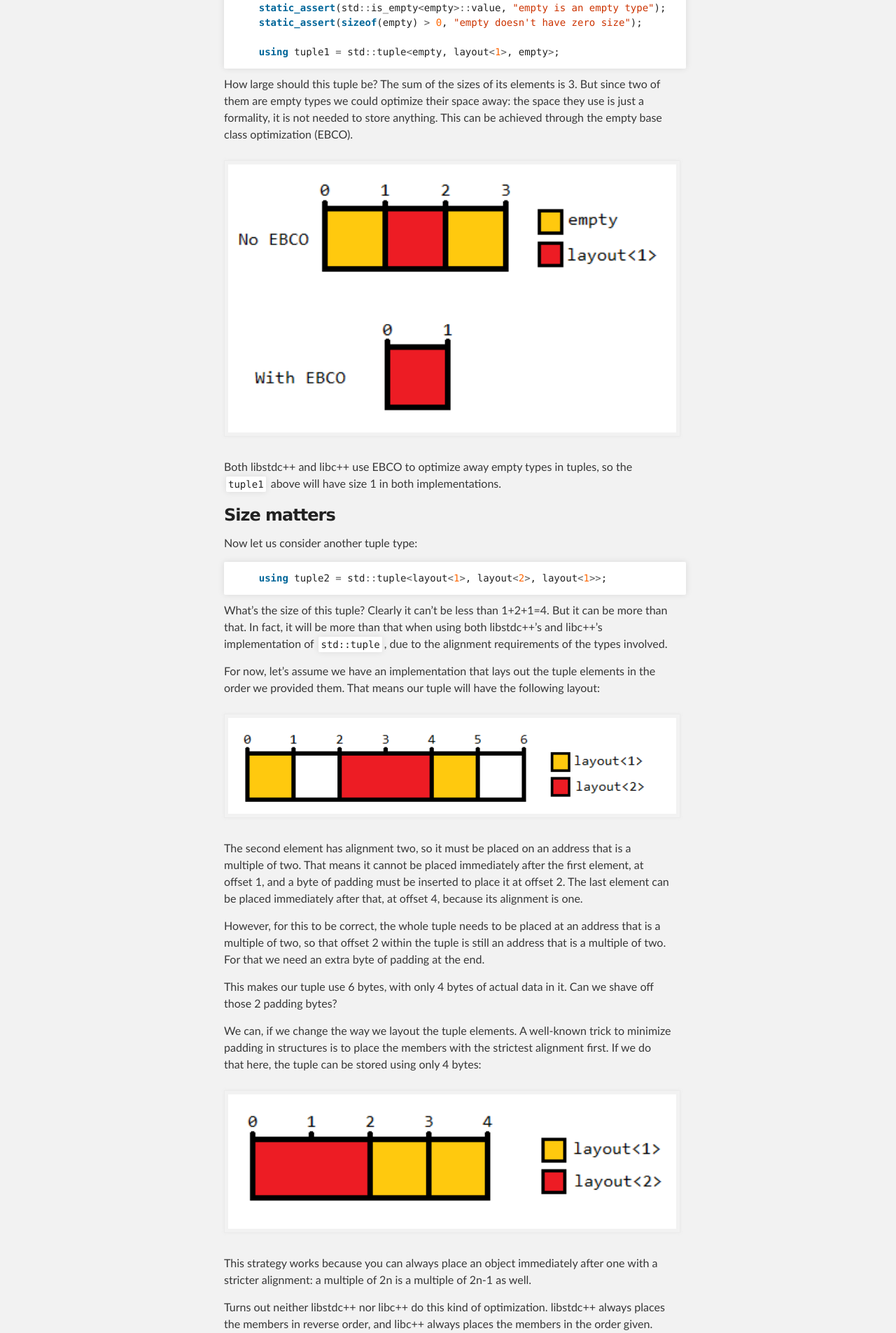
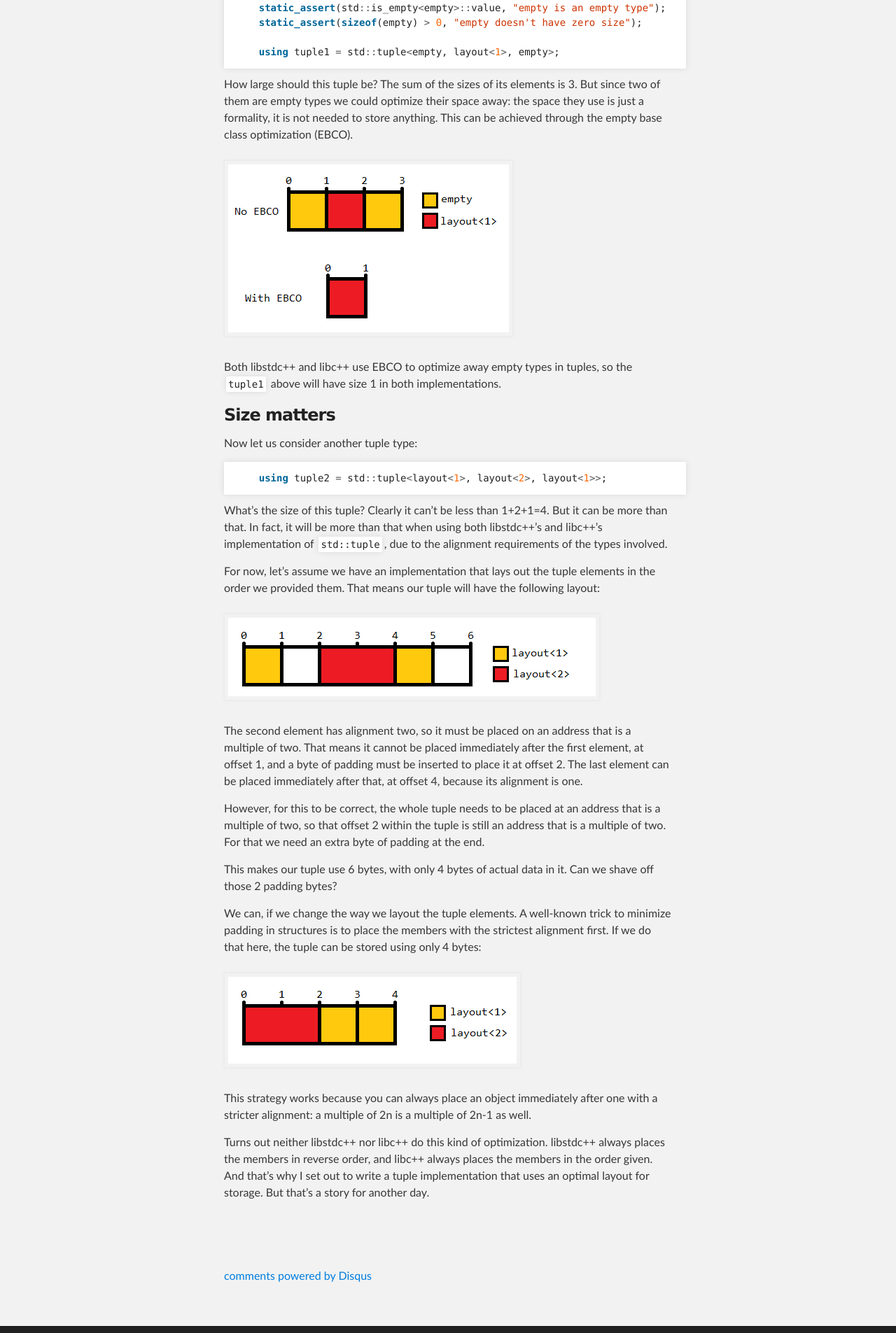
Before and after one commit to rmartinho/flamingdangerzone, a Jekyll site: the page built from _posts/2012-07-06-optimal-tuple-i.markdown, in a window 1280 px wide. Shown: the part 861-2766 px from the top of the page at 70% size. Built offline with Jekyll 4.4.1, drawn with Linux system fonts in a browser that asks for light colours; comment, search, counter and statistics services are not loaded.

Commit message:
Ok, now images are fixed

```diff
--- a/stylesheets/stylesheet.css
+++ b/stylesheets/stylesheet.css
@@ -150,7 +150,6 @@ strong {
 img {
   position: relative;
   margin: 0 auto;
-  width: auto;
   max-width: 739px;
   padding: 5px;
   margin: 10px 0 10px 0;
@@ -263,7 +262,6 @@ form {
 }
 
 img {
-  width: 100%;
   max-width: 100%;
 }
 
```
